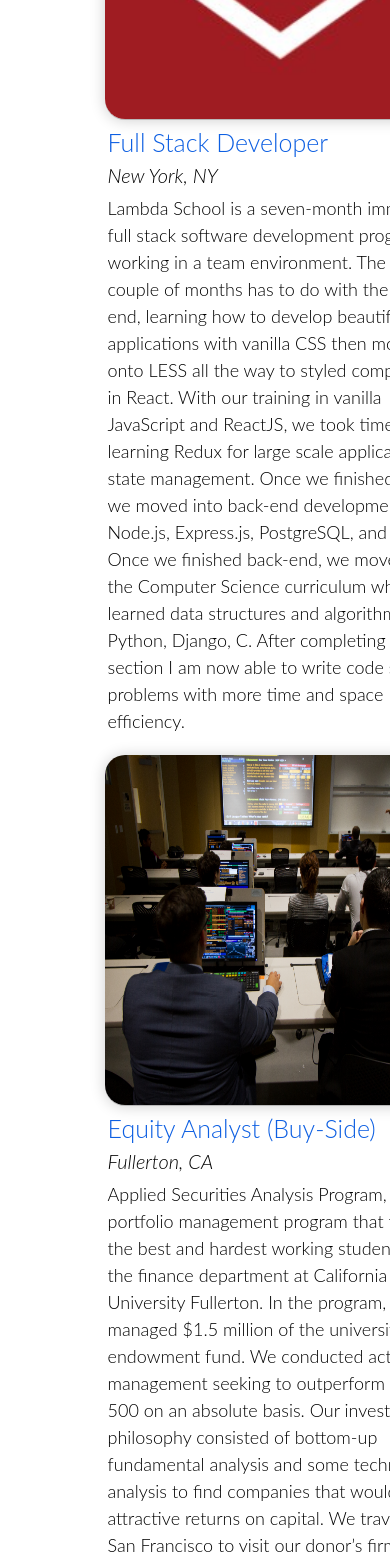
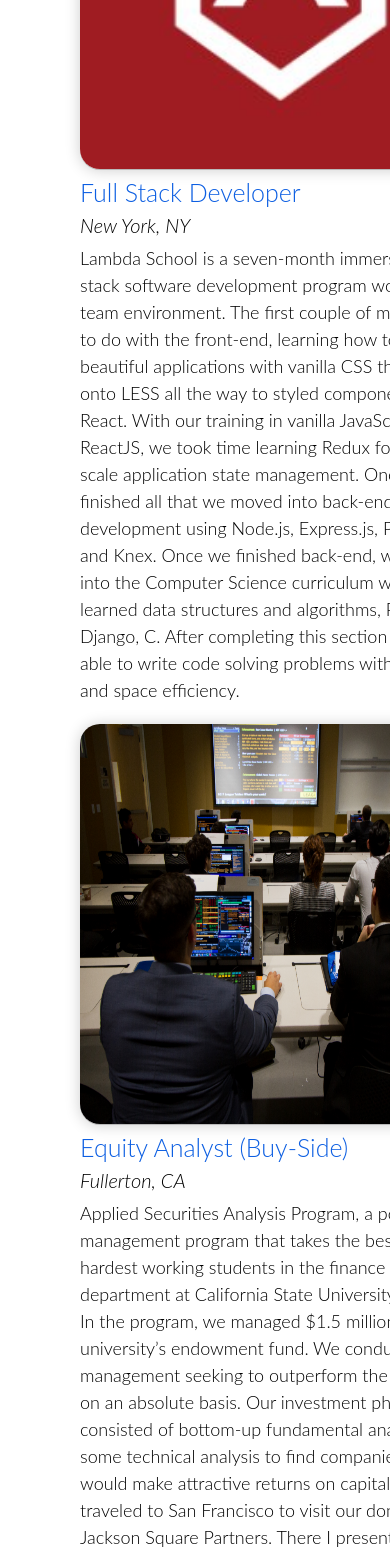
Before and after one commit to vanceleon/Portfolio_Site, a React (Create React App) app in the folder portfolio/: page / in a window 390 px wide. Shown: the part 2740-4296 px from the top of the page. Built offline with nearby package versions, Linux system fonts and the light colour scheme.

Commit message:
image and desc height and width adjust

```diff
--- a/portfolio/src/css/App.css
+++ b/portfolio/src/css/App.css
@@ -415,13 +415,13 @@ html {
 
   .company-info-desc {
     margin: 0 auto;
-    width: 345px;
+    width: 400px;
     /* text-align: justify; */
   }
 
   .company-img {
-    width: 350px;
-    height: 350px;
+    width: 400px;
+    height: 400px;
     border-radius: 20px;
     box-shadow: 0 1px 15px 0 rgba(0, 0, 0, 0.2),
       0 1px 0.5px 0 rgba(0, 0, 0, 0.19);
```
